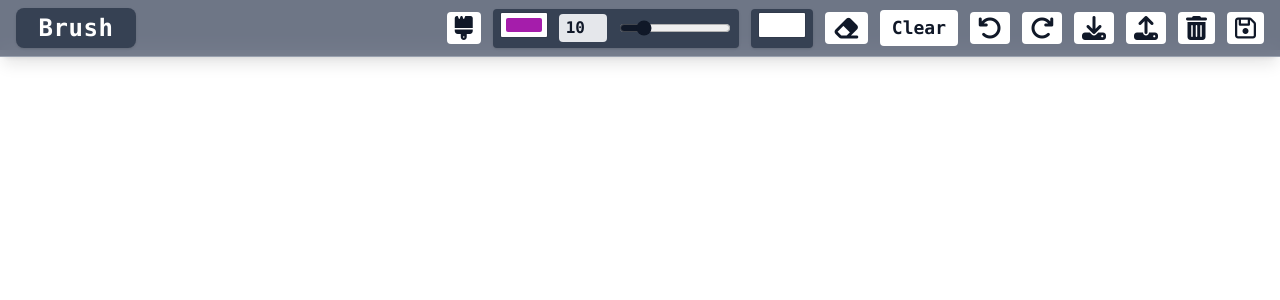
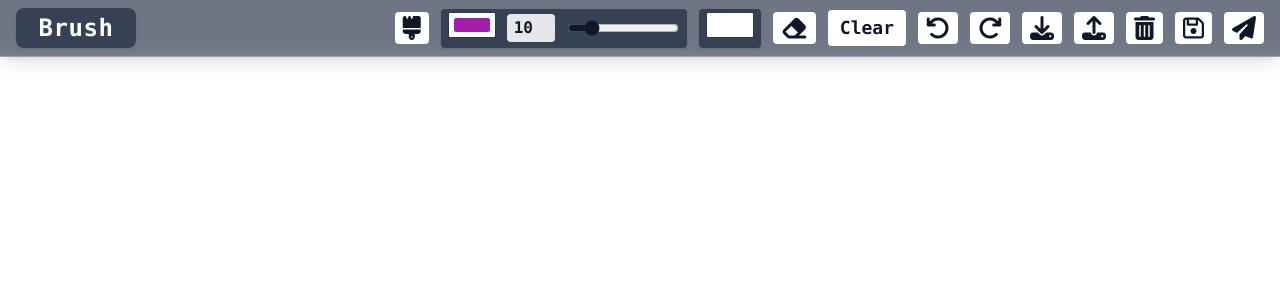
Before and after one commit to dandee77/AI-Paint-Calculator, a React (Vite) app: page / in a window 1280 px wide. Shown: the top 300 px of the page. Built offline with nearby package versions, Linux system fonts and the light colour scheme.

Commit message:
added send button the website to connect to the api

```diff
--- a/src/App.jsx
+++ b/src/App.jsx
@@ -15,6 +15,41 @@ export default function App() {
   const [status, setStatus] = useState("");
   const statusTimeout = useRef();
   const canvasRef = useRef();
+
+  // --- AI SEND BUTTON LOGIC ---
+  const handleSendToAI = () => {
+    const canvasEl = canvasRef.current;
+    if (!canvasEl) return;
+    // Try to get the real canvas element (if using forwardRef)
+    let realCanvas = canvasEl;
+    if (
+      canvasEl instanceof Object &&
+      canvasEl instanceof HTMLCanvasElement === false &&
+      canvasEl.canvas
+    ) {
+      realCanvas = canvasEl.canvas;
+    }
+    if (!realCanvas || typeof realCanvas.toBlob !== "function") {
+      // Try fallback
+      if (canvasEl.toBlob) realCanvas = canvasEl;
+      else return;
+    }
+    realCanvas.toBlob(async (blob) => {
+      const formData = new FormData();
+      formData.append("file", blob, "canvas.png");
+      formData.append("dict_of_vars", JSON.stringify({}));
+      try {
+        const res = await fetch("http://localhost:8000/solve", {
+          method: "POST",
+          body: formData,
+        });
+        const data = await res.json();
+        console.log("AI API result:", data);
+      } catch (err) {
+        console.error("AI API error:", err);
+      }
+    }, "image/png");
+  };
 
   const showStatus = (msg) => {
     setStatus(msg);
@@ -70,6 +105,7 @@ export default function App() {
         onClearStorage={handleClearStorage}
         onDownload={handleDownload}
         status={status}
+        onSendToAI={handleSendToAI}
       />
       <CanvasArea
         ref={canvasRef}
--- a/src/components/TopBar.jsx
+++ b/src/components/TopBar.jsx
@@ -18,6 +18,7 @@ export default function TopBar({
   onClearStorage,
   onDownload,
   status,
+  onSendToAI,
 }) {
   const [menuOpen, setMenuOpen] = useState(false);
   const brushRef = useRef();
@@ -122,6 +123,12 @@ export default function TopBar({
         title="Download Image"
         type="button"
       />
+      <button
+        onClick={onSendToAI}
+        className="fas fa-paper-plane text-2xl text-gray-900 bg-white rounded px-2 py-1 hover:bg-purple-200 hover:text-purple-700 transition"
+        title="Send to AI"
+        type="button"
+      />
     </>
   );
 
```
